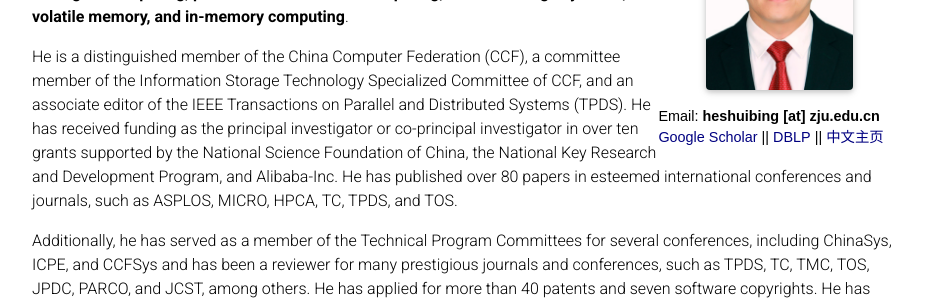
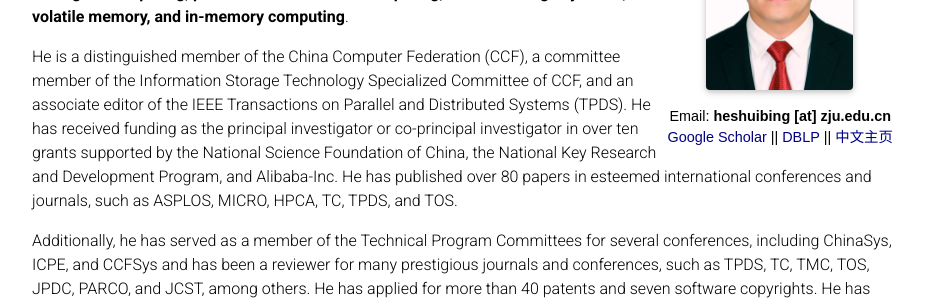
Before and after one commit to shuibing9420/shuibing9420.github.io, a Jekyll site: the page built from _pages/about.md, in a window 1280 px wide. Shown: the part 339-639 px from the top of the page, without its empty margins (173-1099 px from the left). Built offline with Jekyll 4.4.1, drawn with Linux system fonts in a browser that asks for light colours; full-size pictures stand in for the smaller copies a plugin makes; comment, search, counter and statistics services are not loaded; a style sheet for code colours, icons or effects is not loaded.

Commit message:
update align

```diff
--- a/_pages/about.md
+++ b/_pages/about.md
@@ -9,8 +9,8 @@
   image: prof_pic.jpg
   image_circular: false # crops the image to make it circular
   address: >
-    <p class="bref">Email: <strong>heshuibing [at] zju.edu.cn</strong></p>
-    <p class="bref"><a href ="https://scholar.google.com/citations?user=bVzOI38AAAAJ">Google Scholar</a> || <a href ="https://dblp.org/pid/60/7548.html">DBLP</a> ||<a href ="https://person.zju.edu.cn/heshuibing">  中文主页 </a></p>
+    <p class="bref" align="center">Email: <strong>heshuibing [at] zju.edu.cn</strong></p>
+    <p class="bref" align="center"><a href ="https://scholar.google.com/citations?user=bVzOI38AAAAJ">Google Scholar</a> || <a href ="https://dblp.org/pid/60/7548.html">DBLP</a> ||<a href ="https://person.zju.edu.cn/heshuibing">  中文主页 </a></p>
 
 
 
```
